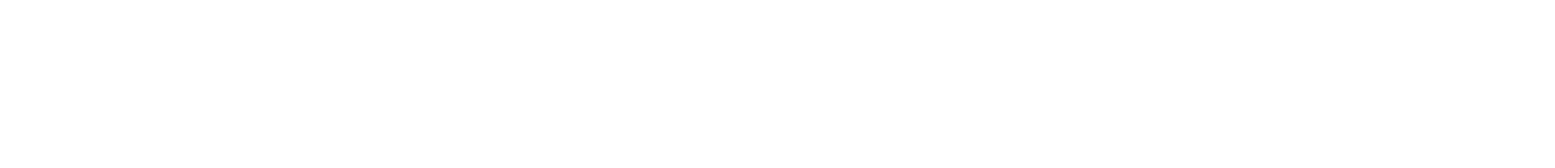
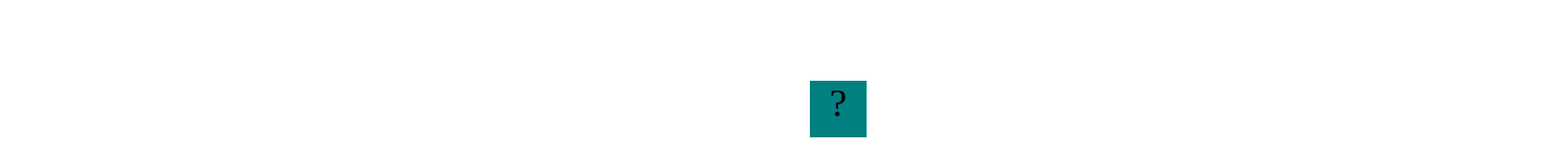
Before and after one commit to Zahidcheema001/Zahidcheema001.github.io, a plain HTML site: page projects/bouncing-box/index.html in a window 1280 px wide. Shown: the top 208 px of the page at 81% size, 1920 px wide, since content can reach past the window. Drawn offline with Linux system fonts and the light colour scheme.

Commit message:
add bouncing box

```diff
--- a/projects/bouncing-box/index.html
+++ b/projects/bouncing-box/index.html
@@ -64,16 +64,18 @@
 			// TODO 2 - Variable declarations
 			var positionX = 0;
 			var points = 0;
+			var speed = 10;
 			/*
 			This Function will be called 20 times/second. Each time it is called,
 			it should move the Box to a new location. If the box drifts off the screen
 			turn it around!
 			/* Your Function Call Here */
 			function update() {
-				positionX = positionX + 10;
+				positionX = positionX + speed;
 				moveBoxTo(positionX);
-				positionX = positionX + 15
-				moveBoxTo(positionX)
+				if (positionX > boardWidth){
+					speed = -speed;
+				}
 
 			};
 
@@ -85,6 +87,7 @@
 			function handleBoxClick() {
 				positionX = 0;
 				changeBoxText(1)
+				speed = speed + 3;
 			};
 		})();
 	</script>
```
